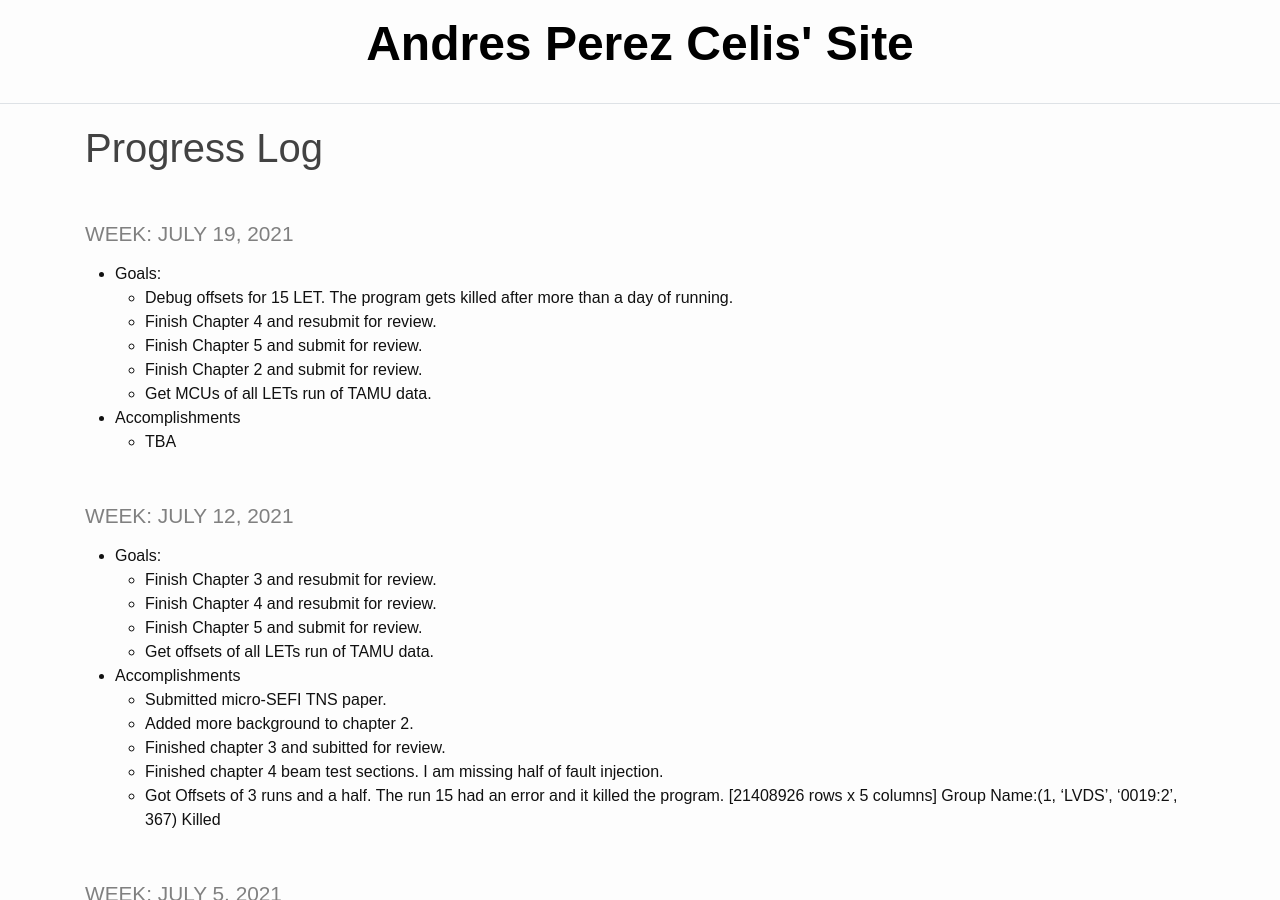
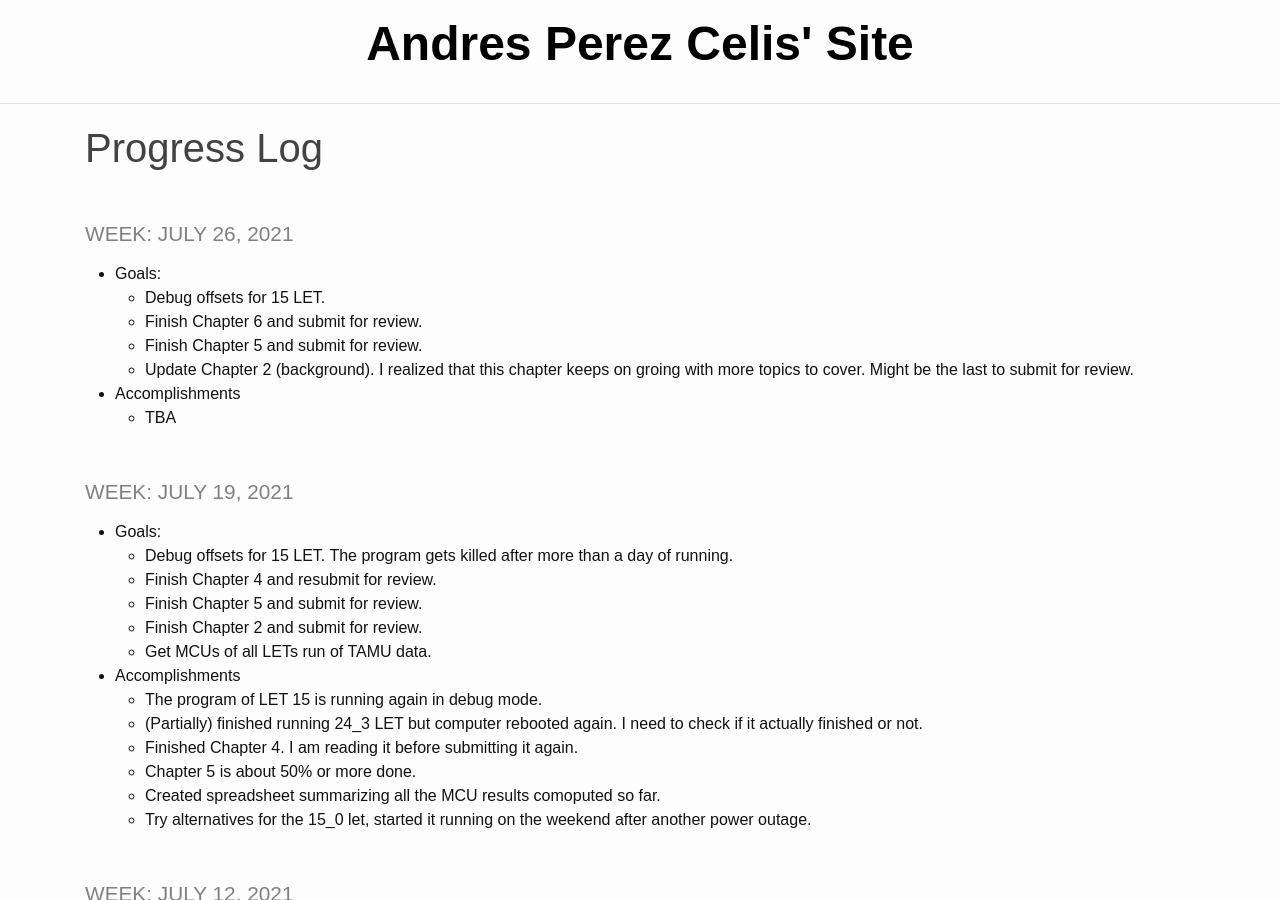
Before and after one commit to pcelis/mysite, a Jekyll site: the page built from _pages/log.md, in a window 1280 px wide and 900 px high. Built offline with Jekyll 4.4.1, drawn with Linux system fonts in a browser that asks for light colours.

Commit message:
Update log.md

```diff
--- a/_pages/log.md
+++ b/_pages/log.md
@@ -2,6 +2,16 @@
 layout: default
 title: Progress Log
 ---
+
+### Week: July 26, 2021
+ * Goals:
+   * Debug offsets for 15 LET.
+   * Finish Chapter 6 and submit for review.
+   * Finish Chapter 5 and submit for review.
+   * Update Chapter 2 (background). I realized that this chapter keeps on groing with more topics to cover. Might be the last to submit for review.
+ * Accomplishments
+   * TBA
+
 ### Week: July 19, 2021
  * Goals:
    * Debug offsets for 15 LET. The program gets killed after more than a day of running.
@@ -10,7 +20,12 @@ title: Progress Log
    * Finish Chapter 2 and submit for review.
    * Get MCUs of all LETs run of TAMU data.
  * Accomplishments
-   * TBA
+   * The program of LET 15 is running again in debug mode.
+   * (Partially) finished running 24_3 LET but computer rebooted again. I need to check if it actually finished or not.
+   * Finished Chapter 4. I am reading it before submitting it again.
+   * Chapter 5 is about 50% or more done.
+   * Created spreadsheet summarizing all the MCU results comoputed so far.
+   * Try alternatives for the 15_0 let, started it running on the weekend after another power outage.
 
 
 ### Week: July 12, 2021
```
